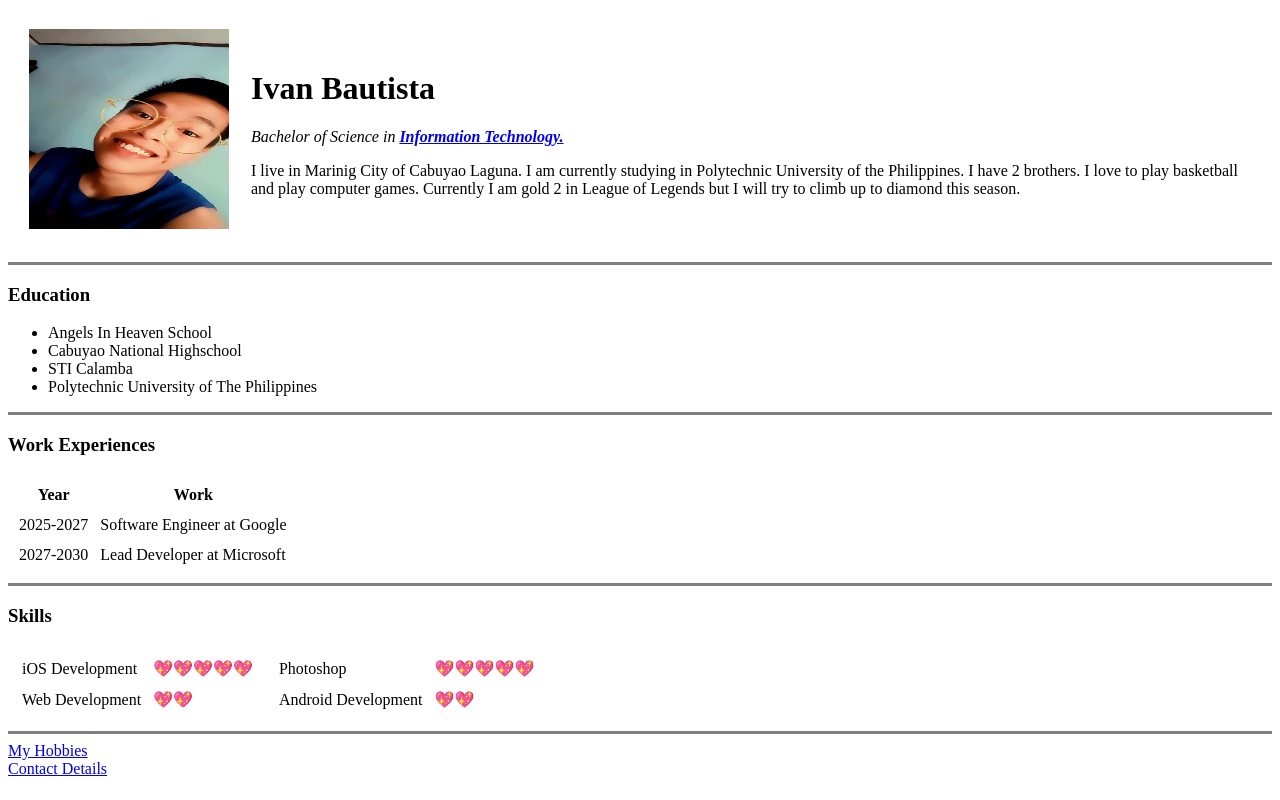
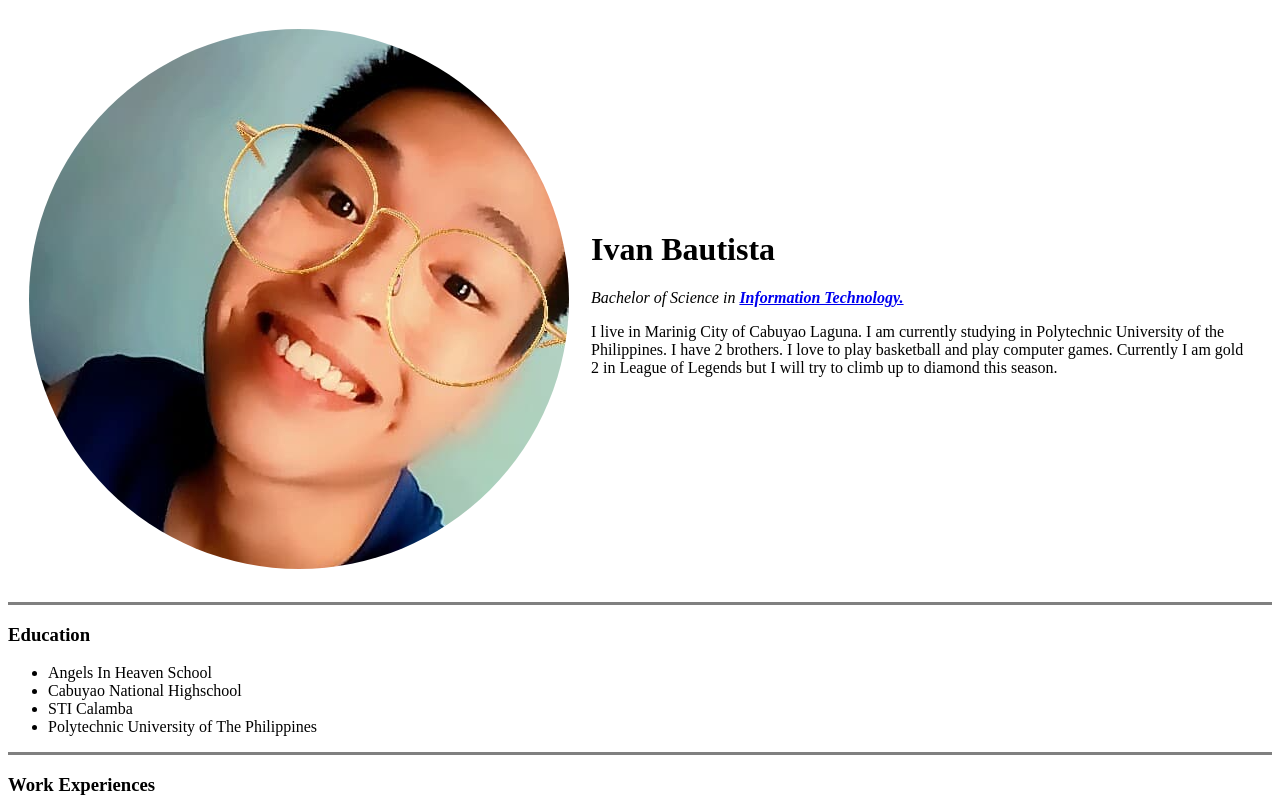
Before and after one commit to yespanalo/cv, a plain HTML site: page index.html in a window 1280 px wide. Shown: the top 800 px of the page. Drawn offline with Linux system fonts and the light colour scheme.

Commit message:
Update index.html

```diff
--- a/index.html
+++ b/index.html
@@ -9,7 +9,7 @@
 <body>
     <table cellspacing="20">
         <tr>
-            <td><img src="images/picture ko.jpg" alt="Ivan Bautista Profile Picture" width="200" height="200"></td>
+            <td><img src="images/cirlcepic.png" alt="Ivan Bautista Profile Picture"></td>
             <td>
                 <h1>Ivan Bautista</h1>
                 <p><em>Bachelor of Science in <strong> <a
```
